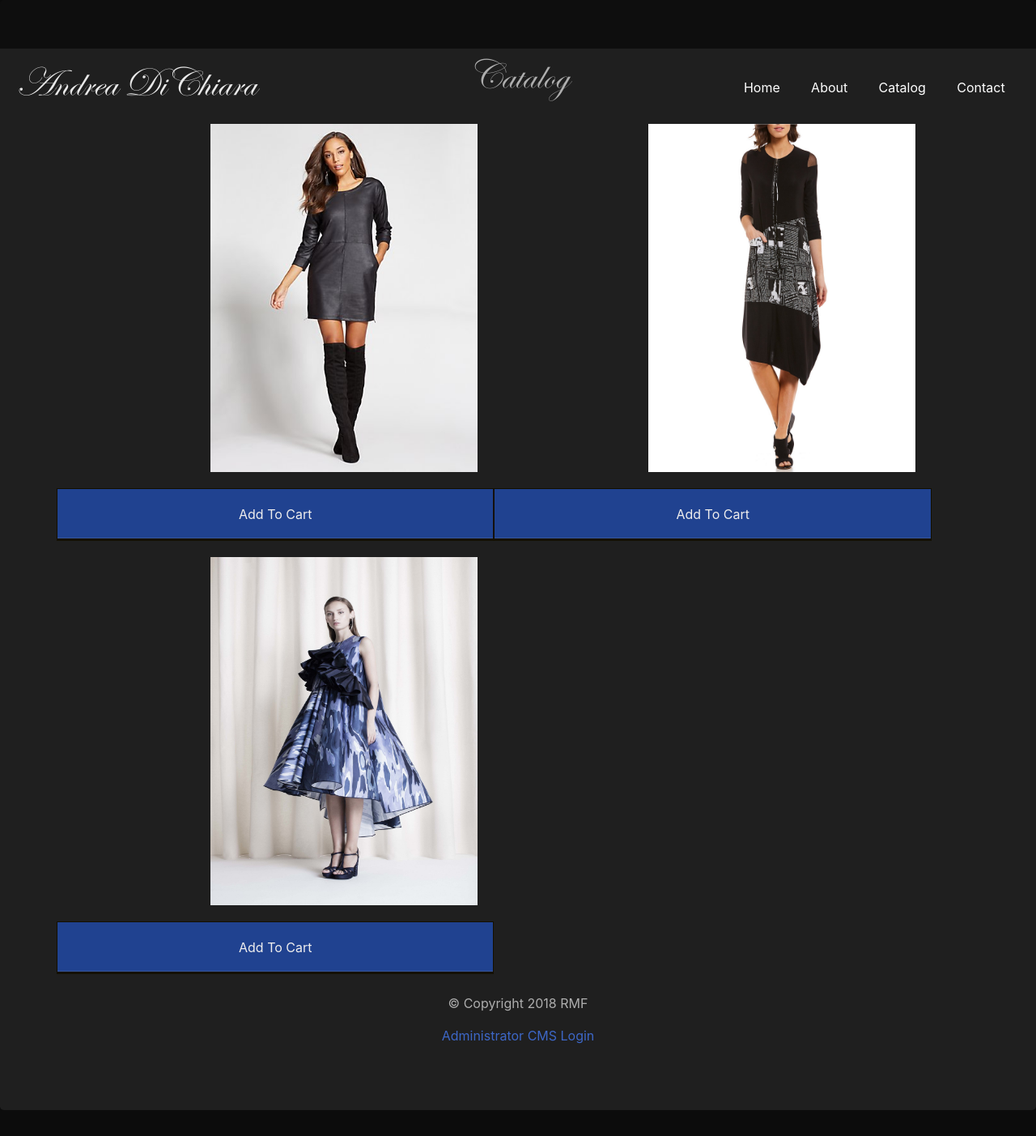
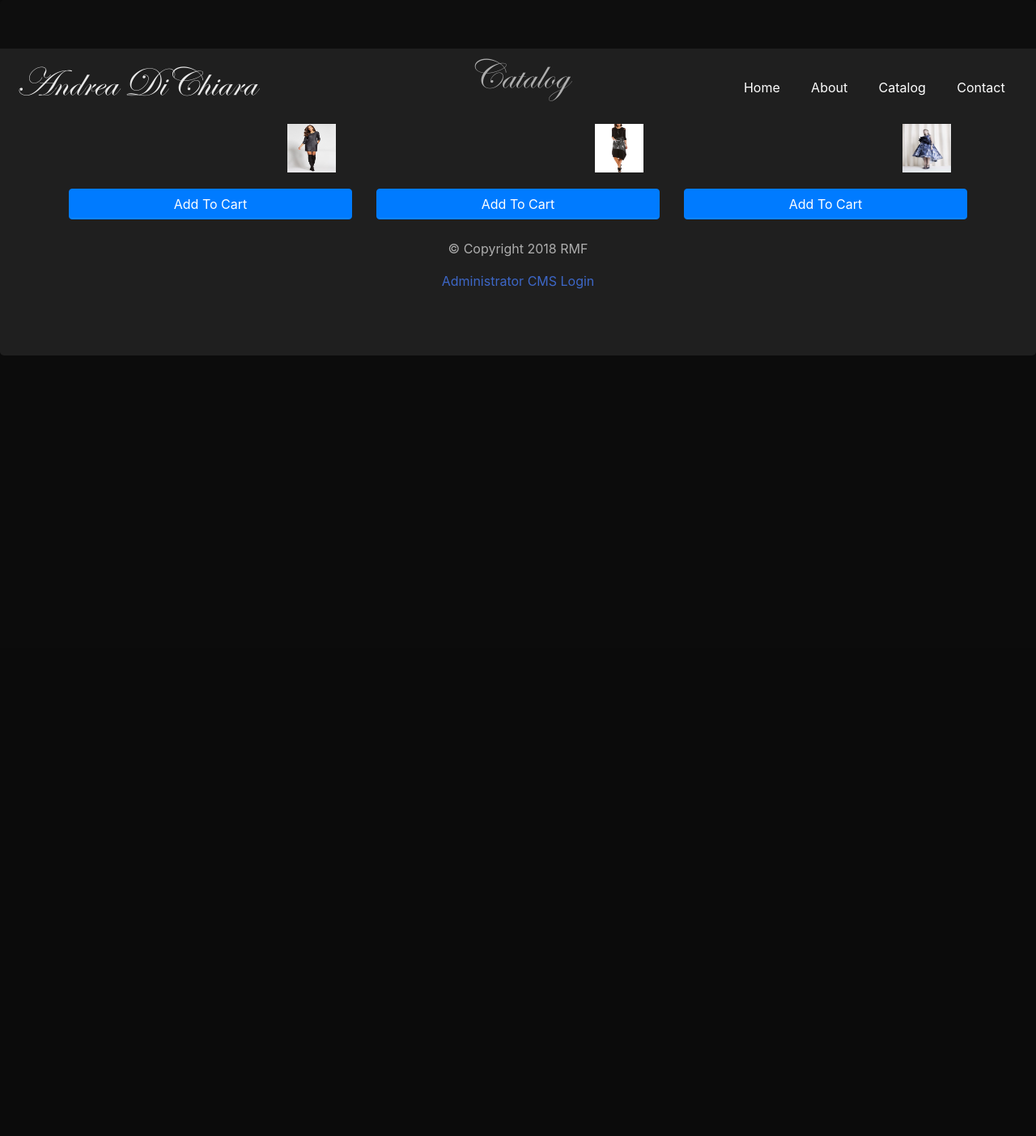
Before and after one commit to maxxam1990/AndreaDiChiara, a PHP site: page /catalog.php in a window 1280 px wide. Shown: the whole page at 81% size. After the commit the page ends 439 px from the top, so only its background shows below. Run offline with PHP 8.4, Linux system fonts and the light colour scheme; data comes from the database, SQL or seed files in the repository; data that the repository does not hold is empty.

Commit message:
Change the thumbnail on catalog.php

```diff
--- a/catalog.php
+++ b/catalog.php
@@ -46,10 +46,10 @@ mysqli_close($dbc); // Close the database connection.
 	<?php for ($i = 0; $i < count($itemname); $i++) {
 
     echo "
-        <div class=\'col-lg-4 col-sm-6\'>
-            <div class=\'thumbnail\'>
-        <img src='uploads/$imageurl[$i]' class='img_about'>
-               <button type=\'button\' class=\'btn btn-primary\'>Add To Cart</button>
+        <div class= 'col-lg-4 col-sm-6'>
+            <div class='thumbnail'>
+        <img src='uploads/$imageurl[$i]'>
+               <button type= 'button' class= 'btn btn-primary'>Add To Cart</button>
                 </div>
         </div>";
 
```
